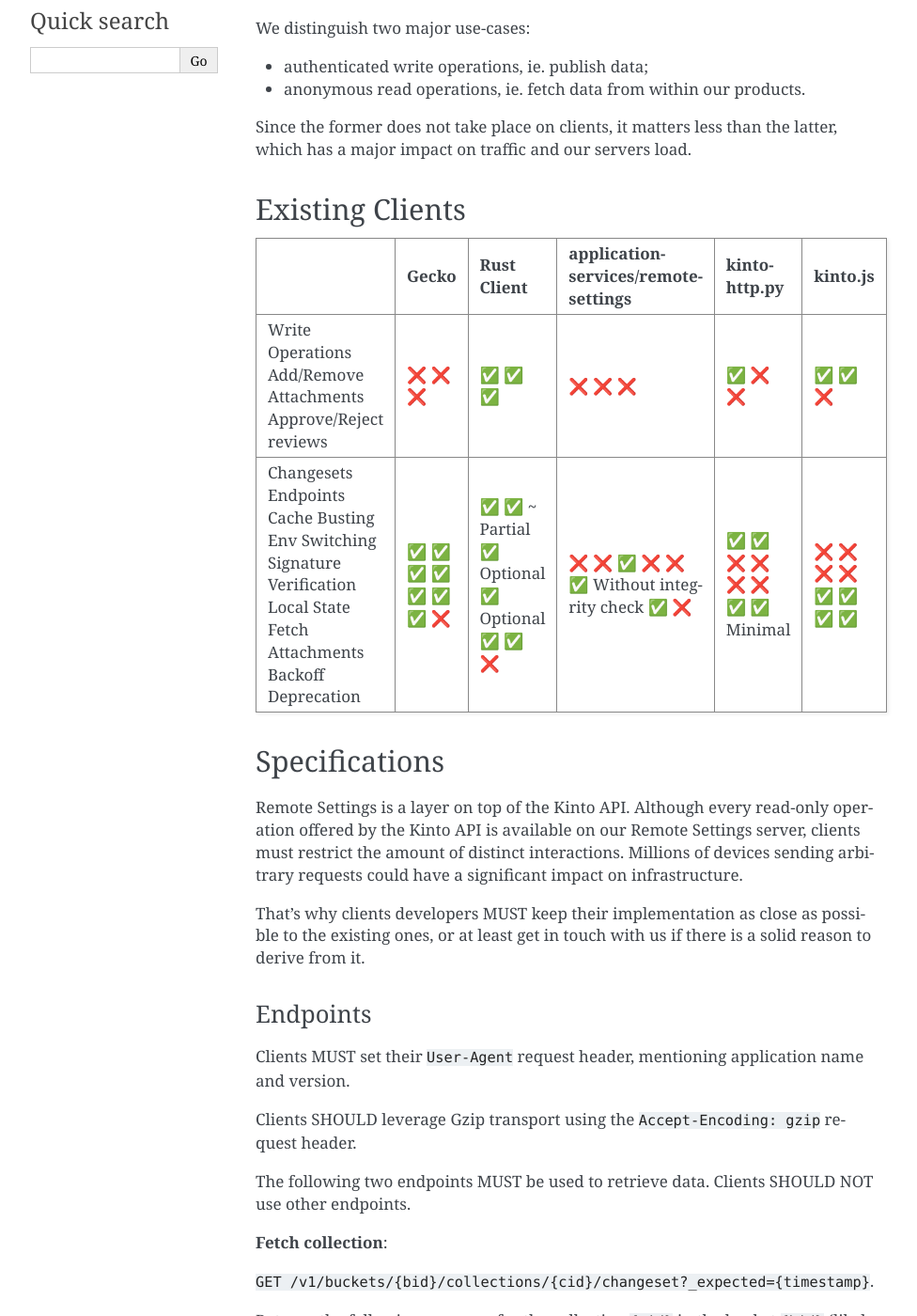
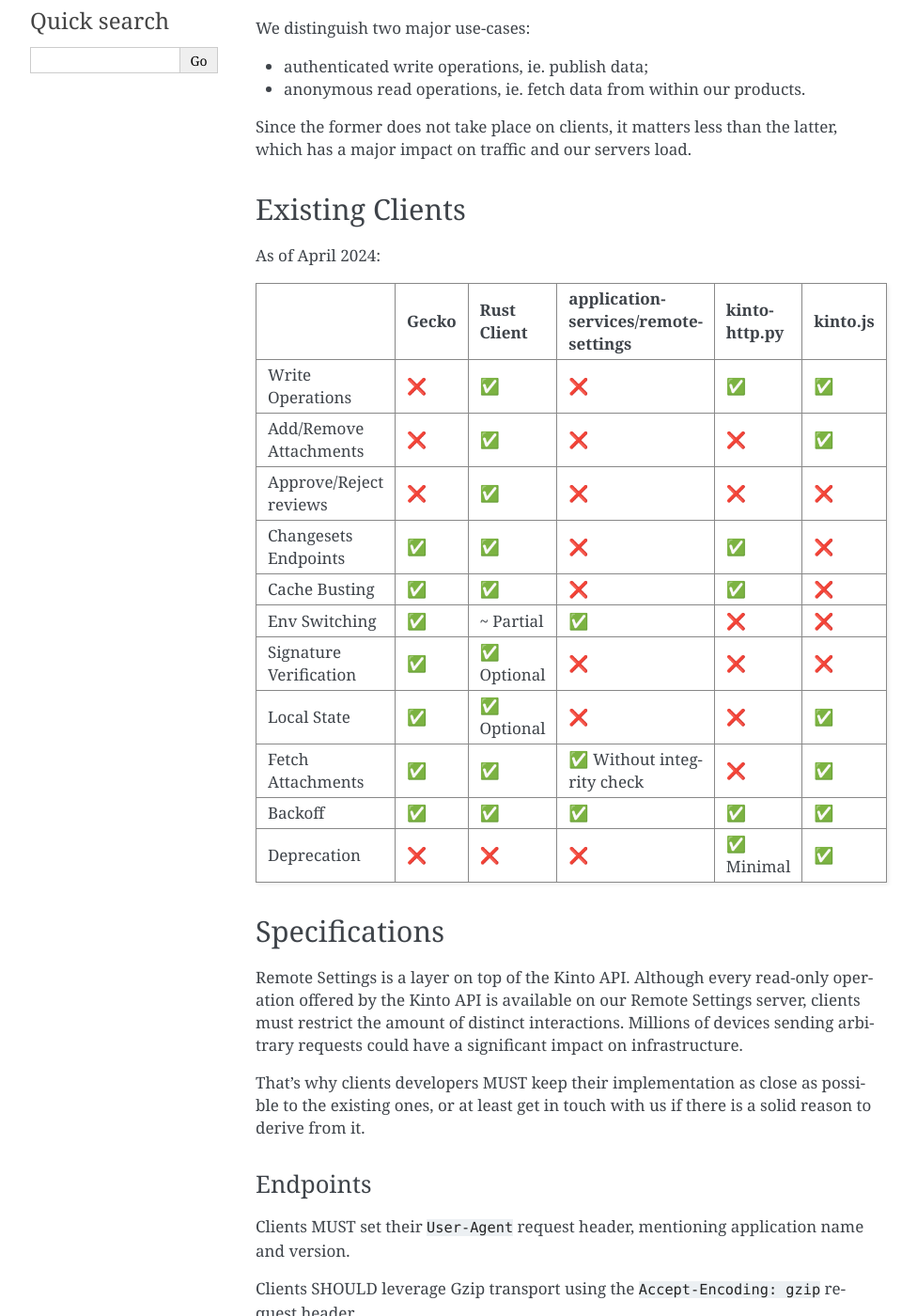
Before and after one commit to mozilla/remote-settings, a Sphinx documentation site: the page built from docs/client-specifications.rst, in a window 1280 px wide and 1400 px high, scrolled down 429 px. Shown: the whole window at 94% size, without its empty margins (148-1124 px from the left). Built offline with Sphinx 7.4.7, drawn with Linux system fonts in a browser that asks for light colours.

Commit message:
Fix table and add date as suggested by @grahamalama

```diff
--- a/docs/client-specifications.rst
+++ b/docs/client-specifications.rst
@@ -22,20 +22,31 @@
 Existing Clients
 ----------------
 
+As of April 2024:
+
 +------------------------+-------+-------------+--------------------------------------+---------------+----------+
 |                        | Gecko | Rust Client | application-services/remote-settings | kinto-http.py | kinto.js |
 +========================+=======+=============+======================================+===============+==========+
 | Write Operations       | ❌    | ✅          | ❌                                   | ✅            | ✅       |
++------------------------+-------+-------------+--------------------------------------+---------------+----------+
 | Add/Remove Attachments | ❌    | ✅          | ❌                                   | ❌            | ✅       |
++------------------------+-------+-------------+--------------------------------------+---------------+----------+
 | Approve/Reject reviews | ❌    | ✅          | ❌                                   | ❌            | ❌       |
 +------------------------+-------+-------------+--------------------------------------+---------------+----------+
 | Changesets Endpoints   | ✅    | ✅          | ❌                                   | ✅            | ❌       |
++------------------------+-------+-------------+--------------------------------------+---------------+----------+
 | Cache Busting          | ✅    | ✅          | ❌                                   | ✅            | ❌       |
++------------------------+-------+-------------+--------------------------------------+---------------+----------+
 | Env Switching          | ✅    | ~ Partial   | ✅                                   | ❌            | ❌       |
++------------------------+-------+-------------+--------------------------------------+---------------+----------+
 | Signature Verification | ✅    | ✅ Optional | ❌                                   | ❌            | ❌       |
++------------------------+-------+-------------+--------------------------------------+---------------+----------+
 | Local State            | ✅    | ✅ Optional | ❌                                   | ❌            | ✅       |
++------------------------+-------+-------------+--------------------------------------+---------------+----------+
 | Fetch Attachments      | ✅    | ✅          | ✅ Without integrity check           | ❌            | ✅       |
++------------------------+-------+-------------+--------------------------------------+---------------+----------+
 | Backoff                | ✅    | ✅          | ✅                                   | ✅            | ✅       |
++------------------------+-------+-------------+--------------------------------------+---------------+----------+
 | Deprecation            | ❌    | ❌          | ❌                                   | ✅ Minimal    | ✅       |
 +------------------------+-------+-------------+--------------------------------------+---------------+----------+
 
```
